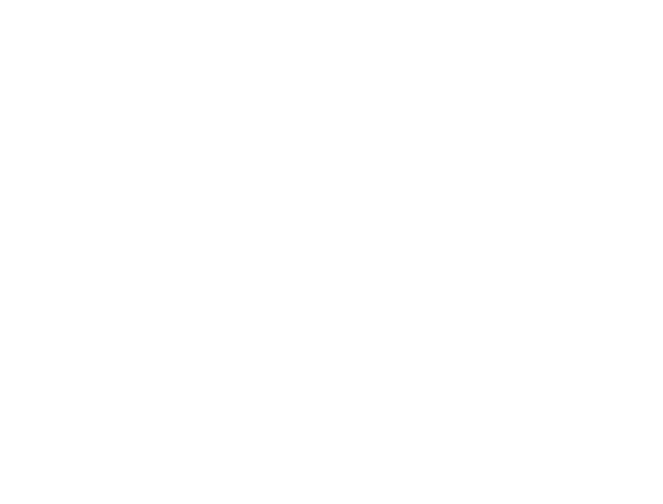
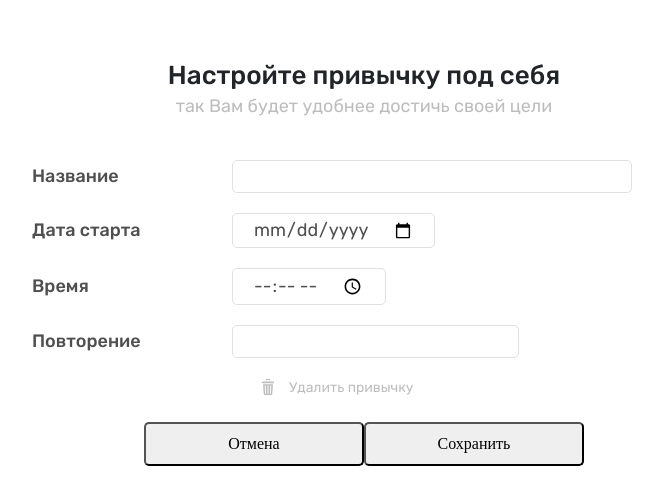
Before and after one commit to Kateryna-Vyshnevetska/goIT-react-team-project, a React (Create React App) app: page / in a window 1280 px wide. Shown: the top 504 px of the page, without its empty margins (276-939 px from the left). Built offline with nearby package versions, Linux system fonts and the light colour scheme.

Commit message:
сделал инпуты

```diff
--- a/src/components/App.js
+++ b/src/components/App.js
@@ -7,6 +7,7 @@
 import { CheckListPage } from "../pages/checkListPage/CheckListPage";
 import { BasicInput } from "./BasicInput/BasicInput";
 import CustomButton from "./CustomButton/CustomButton";
+import CustomHabitModal from "./Modals/CustomHabitModal/CustomHabitModal";
 // import {
 //   SubscriptionsPage,
 //   PageNotFound,
@@ -23,6 +24,7 @@
 export function App() {
   return (
     <>
+      <CustomHabitModal />
       {/* <HomePage /> */}
       {/* <CheckListPage /> */}
 
--- a/src/components/BasicInput/BasicInput.js
+++ b/src/components/BasicInput/BasicInput.js
@@ -1,18 +1,35 @@
 import React from "react";
-import TextField from "@material-ui/core/TextField";
+import style from "./basicInput.module.css";
 
-export function BasicInput({ label, value, name, handleChange }) {
+export function BasicInput({
+  forLabel,
+  id,
+  labelText,
+  value,
+  name,
+  handleChange,
+  placeholder,
+  labelWidth,
+  inputWidth,
+}) {
   return (
-    <>
-      <TextField
-        id="outlined-basic"
-        className="basic-input"
+    <div>
+      <label
+        for={forLabel}
+        className={style.label}
+        style={{ width: labelWidth }}
+      >
+        {labelText}
+      </label>
+      <input
+        id={id}
+        className={style.basicInput}
         value={value}
         name={name}
-        label={label}
-        variant="outlined"
-        onChange={({ target: { value } }) => handleChange(value)}
+        placeholder={placeholder}
+        style={{ width: inputWidth }}
+        // onChange={({ target: { value } }) => handleChange(value)}
       />
-    </>
+    </div>
   );
 }
--- /dev/null
+++ b/src/components/BasicInput/basicInput.module.css
@@ -0,0 +1,29 @@
+.basicInput {
+  padding: 5px 20px 5px 20px;
+
+  background: #ffffff;
+  border: 1px solid #e0e0e0;
+  box-sizing: border-box;
+  border-radius: 5px;
+
+  font-family: Rubik;
+  font-style: normal;
+  font-weight: normal;
+  font-size: 18px;
+  line-height: 21px;
+  color: #4f4f4f;
+}
+
+.basic-input:hover {
+  border: 1px solid #4f4f4f;
+}
+
+.label {
+  /* width: 200px; */
+  font-family: Rubik;
+  font-style: normal;
+  font-weight: 500;
+  font-size: 18px;
+  line-height: 21px;
+  color: #4f4f4f;
+}
--- /dev/null
+++ b/src/components/Modals/CustomHabitModal/CustomHabitModal.js
@@ -0,0 +1,56 @@
+import React from "react";
+import style from "./CustomHabitModal.module.css";
+import { BasicInput } from "../../BasicInput/BasicInput";
+
+function CustomHabitModal() {
+  return (
+    <div className={style.wrapper}>
+      <h3 className={style.title}>Настройте привычку под себя</h3>
+      <p className={style.text}>так Вам будет удобнее достичь своей цели</p>
+      <form className={style.form}>
+        <div className={style.row}>
+          <BasicInput
+            forLabel={"name-of-habit"}
+            id={"name-of-habit"}
+            labelText={"Название"}
+            name={"name-of-habit"}
+            labelWidth={"200px"}
+            inputWidth={"400px"}
+          />
+        </div>
+
+        <div className={style.row}>
+          <label className={style.label} for="date-of-start">
+            Дата старта
+          </label>
+          <input className={style.input} id="date-of-start" type="date" />
+        </div>
+
+        <div className={style.row}>
+          <label className={style.label} for="date">
+            Время
+          </label>
+          <input className={style.input} id="date" type="time" />
+        </div>
+
+        <div className={style.row}>
+          <label className={style.label} for="repeat">
+            Повторение
+          </label>
+          <input className={style.input} id="repeat" />
+        </div>
+
+        <button className={style.btnDelete}>
+          <span className={style.btnDeleteIcon}></span> Удалить привычку
+        </button>
+
+        <div className={style.actionBtnContainer}>
+          <button>Отмена</button>
+          <button>Сохранить</button>
+        </div>
+      </form>
+    </div>
+  );
+}
+
+export default CustomHabitModal;
--- /dev/null
+++ b/src/components/Modals/CustomHabitModal/CustomHabitModal.module.css
@@ -0,0 +1,157 @@
+.wrapper {
+  width: 784px;
+  display: flex;
+  flex-direction: column;
+  margin: 0 auto;
+  padding: 60px;
+}
+
+.title {
+  font-family: Rubik;
+  font-weight: 500;
+  font-style: normal;
+  font-size: 26px;
+  line-height: 32px;
+  text-align: center;
+}
+
+.text {
+  margin-bottom: 40px;
+  font-family: Rubik;
+  font-weight: 400;
+  font-style: normal;
+  font-size: 18px;
+  line-height: 28px;
+  text-align: center;
+  color: #bdbdbd;
+}
+
+.form {
+}
+
+.row {
+  margin-bottom: 20px;
+}
+
+.label {
+  width: 200px;
+  font-family: Rubik;
+font-style: normal;
+font-weight: 500;
+font-size: 18px;
+line-height: 21px;
+color: #4F4F4F;
+}
+.row:last-child {
+  margin-bottom: 0px;
+}
+
+.input {
+  padding: 5px 20px 5px 20px;
+
+  background: #ffffff;
+  /* Gray 5 */
+
+  border: 1px solid #e0e0e0;
+  box-sizing: border-box;
+  border-radius: 5px;
+
+
+  font-family: Rubik;
+font-style: normal;
+font-weight: normal;
+font-size: 18px;
+line-height: 21px;
+color: #4F4F4F;
+}
+
+.inputFirst {
+      padding: 5px 20px 5px 20px;
+
+  width: 55%;
+
+  background: #ffffff;
+  /* Gray 5 */
+
+  border: 1px solid #e0e0e0;
+  box-sizing: border-box;
+  border-radius: 5px;
+
+
+  font-family: Rubik;
+font-style: normal;
+font-weight: normal;
+font-size: 18px;
+line-height: 21px;
+color: #4F4F4F;
+}
+
+.btnDelete {
+      display: flex;
+    margin: auto;
+
+
+  font-family: Rubik;
+  font-style: normal;
+  font-weight: normal;
+  font-size: 14px;
+  line-height: 17px;
+
+  color: #bdbdbd;
+  border: none;
+  outline: none;
+  background-color: transparent;
+}
+
+.btnDelete,
+.btnDelete:active,
+.btnDelete:focus {
+  outline: none;
+}
+
+.btnDeleteIcon {
+  display: inline-block;
+  width: 14px;
+  height: 16px;
+  background-image: url(../../../images/customHabitModal/trash.svg);
+  background-repeat: no-repeat;
+  margin-right: 15px;
+}
+
+
+.actionBtnContainer {
+    text-align: center;
+}
+/*
+.labelContainer {
+  display: flex;
+}
+
+.labelList {
+  font-family: Rubik;
+  font-style: normal;
+  font-weight: 500;
+  font-size: 18px;
+  line-height: 21px;
+
+
+  color: #4f4f4f;
+}
+
+.label {
+  display: block;
+  margin-bottom: 20px;
+}
+
+.label:last-child {
+  margin-bottom: 0px;
+}
+
+.input {
+  display: block;
+  margin-bottom: 20px;
+}
+
+.inputList {
+
+} */
```
Also changed, not shown: src/components/BasicInput/BasicInput.css (deleted, +0 -10 lines), src/images/customHabitModal/trash.svg (added).
